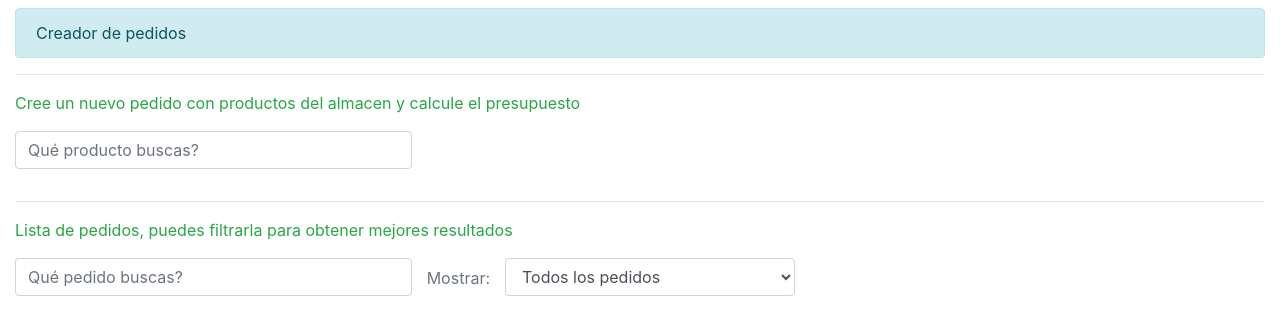
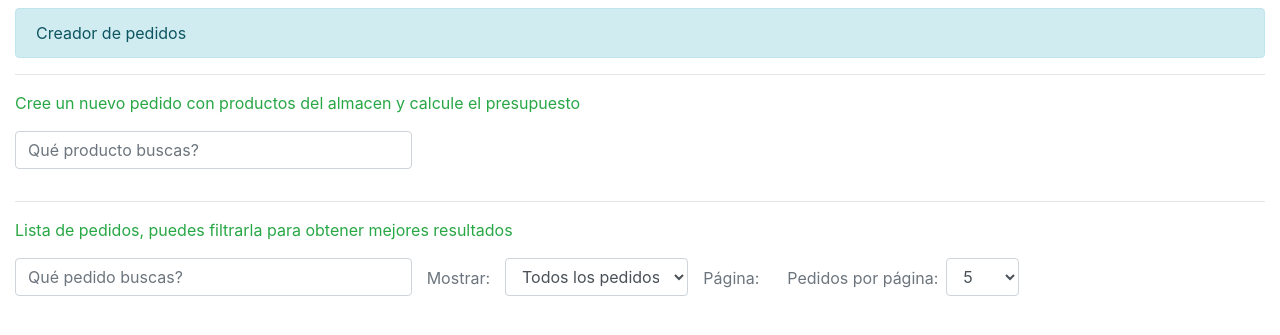
Before and after one commit to Ponicla/Calculadora-de-productos, a PHP site: page /main/pages/pedidos/pedidos.php in a window 1280 px wide. Shown: the part 56-391 px from the top of the page. Run offline with PHP 8.4, Linux system fonts and the light colour scheme.

Commit message:
se cambia la forma en la que se busca/filtra pedidos + agregado paginador funcionando

```diff
--- a/main/pages/pedidos/pedidos.js
+++ b/main/pages/pedidos/pedidos.js
@@ -4,6 +4,8 @@
      /* DECLARACION DE VARIABLES */
      var $deck_cartas_pedidos = document.querySelector('#deck_cartas_pedidos');
      var $deck_cartas_productos = document.querySelector('#deck_cartas_productos');
+     var $div_paginador = document.querySelector('#div_paginador');
+     var $paginador = document.querySelector('#paginador');
      var $fila_producto = document.querySelector('#fila_producto');
      var $fila_producto2 = document.querySelector('#fila_producto2');
      var $total_pedido2 = document.querySelector('#total_pedido2');
@@ -60,7 +62,7 @@
             }
         })
         .done(function (res) {
-            console.log(res);
+            //console.log(res);
             if(res == 'true'){
                 limpiar_pedido();
                 $('#form_modal_nuevo_pedido').trigger('reset');
@@ -108,8 +110,16 @@
     });
 
     $("#pedido_buscado").keyup(function () {
+        $('#paginador').val("1");
         buscar_pedido();
-    })
+
+    });
+
+    $("#criterio_pedido").on('change', function() {
+        $('#paginador').val("1");
+        buscar_pedido();
+
+    });
 
 
     /* DECLARACION DE FUNCIONES */
@@ -131,7 +141,7 @@
                 }
             }
         });
-        mostrar_lista_pedidos_filtrada(lista);
+        mostrar_lista_pedidos_filtrada(paginado(lista));
     }
 
     function mostrar_lista_pedidos_filtrada(lista) {
@@ -140,11 +150,14 @@
             template = dibuja_lista_filtrada_vacia();
             $deck_cartas_pedidos.innerHTML = template;
         }else{
+            $("#cantidad_paginas").text("de "+$('#paginador option').length);
             lista.forEach((pedido) => {
-                var id_contenedor = "carta_pedido_numero_"+pedido.id;
-                pedido = refactor_predido(pedido, 1);
-                template += dibuja_pedidos(pedido, id_contenedor);
-                $deck_cartas_pedidos.innerHTML = template;
+                if (pedido.Pagina == $('#paginador').val()) {
+                    var id_contenedor = "carta_pedido_numero_"+pedido.id;
+                    pedido = refactor_predido(pedido, 1);
+                    template += dibuja_pedidos(pedido, id_contenedor);
+                    $deck_cartas_pedidos.innerHTML = template;
+                }
             })
         }
 
@@ -224,6 +237,7 @@
     }
 
     function dibuja_pedidos(pedido, id_contenedor){
+
         if (pedido.estado == 2) {
             carta_borde = "border-success";
             boton_estado_color = "btn-warning";
@@ -399,7 +413,9 @@
                         icon: 'success',
                         title: 'Pedido eliminado, para siempre'
                     })
-                    $(id_contenedor).remove();
+                    //$(id_contenedor).remove();
+                    get_pedidos();
+
                 })
                 .fail(function () {
                     console.log('Err');
@@ -417,33 +433,39 @@
             }
         })
         .done(function (res) {
-            var template = ``;
-            var lista = [];
-            var estado_actual = $('#criterio_pedido').val();
-            id_contenedor = '#'+id_contenedor;
-            const buscado = lista_de_pedidos_inalterable.find(elemtno => elemtno.id == id);
+            // var template = ``;
+            // var lista = [];
+            // var estado_actual = $('#criterio_pedido').val();
+            // id_contenedor = '#'+id_contenedor;
+            // const buscado = lista_de_pedidos_inalterable.find(elemtno => elemtno.id == id);
 
-            if(buscado){
-                buscado.estado = nuevo_estado;
-            }
+            // if(buscado){
+            //     buscado.estado = nuevo_estado;
+            // }
 
-            lista_de_pedidos_inalterable.forEach(pedido => {
-                if(pedido.estado != estado_actual || estado_actual == 0){
-                    lista.push(pedido);
-                }
-            });
+            // lista_de_pedidos_inalterable.forEach(pedido => {
+            //     if(pedido.estado != estado_actual || estado_actual == 0){
+            //         lista.push(pedido);
+            //     }
+            // });
 
-            if(lista.length == 0){
-                template = dibujar_no_coincidencias();
+            // if(lista.length == 0){
+            //     template = dibujar_no_coincidencias();
 
-            }else{
-                lista.forEach(pedido => {
-                    pedido = refactor_predido(pedido, 1);
-                    template += dibuja_pedidos(pedido);
-                });
-            }
+            // }else{
+            //     lista.forEach(pedido => {
+            //         pedido = refactor_predido(pedido, 1);
+            //         template += dibuja_pedidos(pedido);
+            //     });
+            // }
 
-            $deck_cartas_pedidos.innerHTML = template;
+            // $deck_cartas_pedidos.innerHTML = template;
+
+
+
+            get_pedidos();
+
+
 
             if(nuevo_estado == 2){
                 Toast.fire({
@@ -460,6 +482,46 @@
         .fail(function () {
             console.log('Err');
         });
+    }
+
+    function paginado(lista) {
+        var valor_paginador = $('#paginador').val();
+        if (valor_paginador == undefined) { valor_paginador = 1}
+        var aux = [];
+        var cartas_por_pagina = $('#cantidad_por_pagina').val();
+
+        var n = 1;
+        var c = 0;
+        var template = "";
+
+        if(lista.length == 0){
+            $('#paginador').innerHTML = template;
+        }else{
+        lista.forEach(function callback(pedido, index) {
+                if (c < cartas_por_pagina) {
+                    c++;
+                } else {
+                    c = 1;
+                    n++;
+                }
+                pedido["Pagina"] = n;
+                aux.push(pedido);
+
+          });
+          template = `<select id="paginador" class="form-control" onchange="buscar_pedido()">`;
+                for (i=1;i<=n;i++) {
+                    if (i == valor_paginador) {
+                        template += `<option value="${i}" selected >${i}</option>`;
+                    } else {
+                        template += `<option value="${i}">${i}</option>`;
+                    }
+                }
+            template += `</select>`;
+           $div_paginador.innerHTML = template;
+           // console.log(template);
+        }
+          return aux;
+
     }
 
     function get_pedidos() {
@@ -481,7 +543,7 @@
                 $deck_cartas_pedidos.innerHTML = template;
             })
             lista_de_pedidos_inalterable = array;
-
+            buscar_pedido();
         })
         .fail(function () {
             console.log('Err');
--- a/main/pages/pedidos/pedidos.php
+++ b/main/pages/pedidos/pedidos.php
@@ -35,6 +35,8 @@
 
 <div id="deck_cartas_productos" class="card-deck mr-0 ml-0"></div>
 
+
+
 <div class="container-fluid">
     <hr>
     <p class="text-success">Lista de pedidos, puedes filtrarla para obtener mejores resultados</p>
@@ -47,11 +49,26 @@
             <input id="pedido_buscado" onchange="buscar_pedido()" name="nombre" type="text" class="form-control" placeholder="Qué pedido buscas?" autocomplete="off">
         </div>
         <div class="text-muted mt-2">Mostrar:</div>
-        <div class="col-md-3">
-            <select id="criterio_pedido" class="form-control" onchange="buscar_pedido()">
+        <div class="col-md-2">
+            <select id="criterio_pedido" class="form-control" onchange="">
                 <option value="0" selected default>Todos los pedidos</option>
                 <option value="1">Pedidos entregados</option>
                 <option value="2">Pedidos pendientes</option>
+            </select>
+        </div>
+        <div class="text-muted mt-2">Página:</div>
+        <div class="" id="div_paginador" ></div>
+        <div class="text-muted mt-2 ml-1 " id="cantidad_paginas"></div>
+        <div class="text-muted ml-4 mt-2 mr-2">Pedidos por página:</div>
+        <div class="">
+            <select id="cantidad_por_pagina" class="form-control" onchange="buscar_pedido()">
+                <option value="5"  selected>5</option>
+                <option value="10" >10</option>
+                <option value="15" >15</option>
+                <option value="20" >20</option>
+                <option value="30" >30</option>
+                <option value="50" >50</option>
+                <option value="100" >100</option>
             </select>
         </div>
     </div>
@@ -135,6 +152,8 @@
     </div>
 </div>
 
+
+
 <?php
 include '../abajo.php';
 ?>
```
